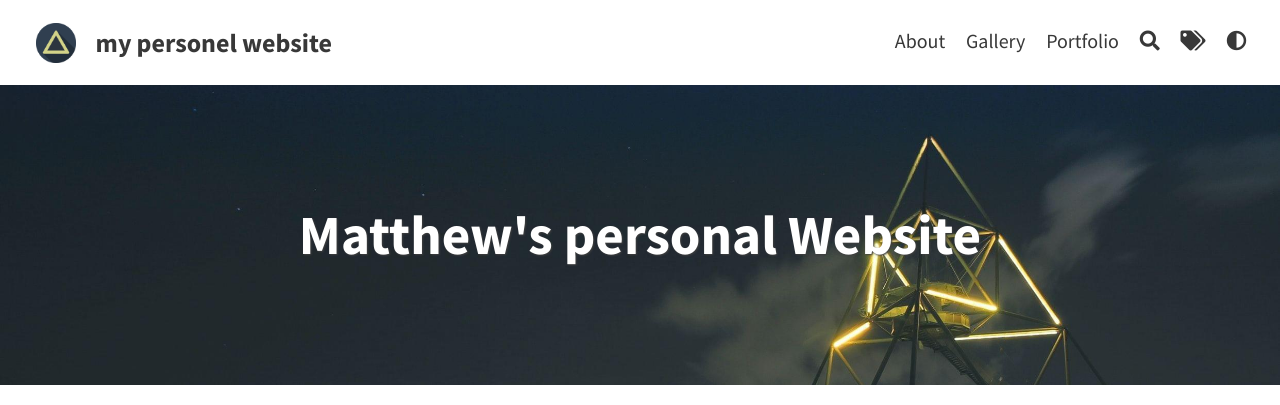
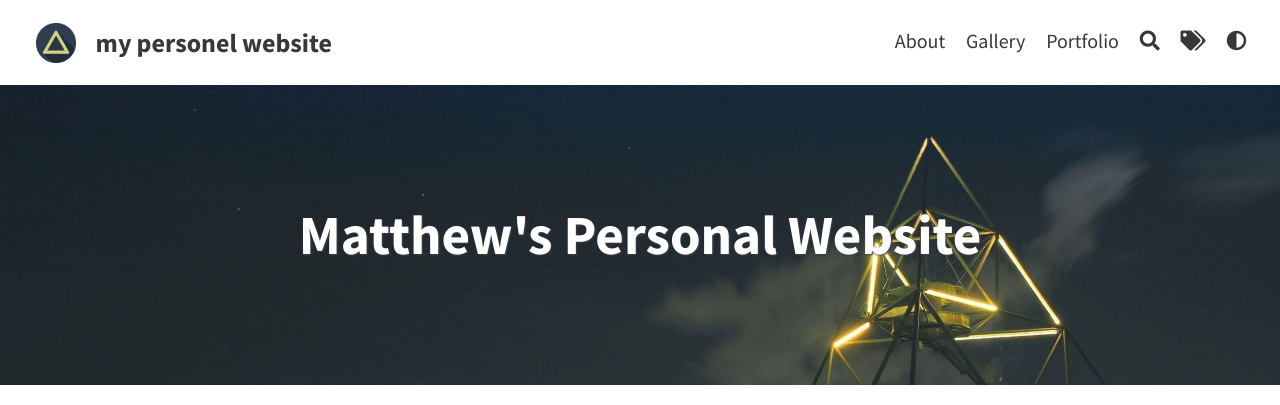
Before and after one commit to superpigpp/superpigpp.github.io, a Jekyll site: the page built from index.html, in a window 1280 px wide and 900 px high. Shown: the top 405 px of the window. Built offline with Jekyll 4.4.1, drawn with Linux system fonts in a browser that asks for light colours; the list of posts is cut into pages by our own code.

```diff
--- a/_config.yml
+++ b/_config.yml
@@ -9,7 +9,7 @@ avatar: assets/img/triangle.png                         # Empty for no avatar in
 favicon: assets/favicon.ico                             # Icon displayed in the tab
 
 # Header and footer text
-header_text: "Matthew's personal Website"        #Change <code>header_text</code> in <code>_config.yml</code>  # Change Blog header text
+header_text: "Matthew's Personal Website"        #Change <code>header_text</code> in <code>_config.yml</code>  # Change Blog header text
 header_feature_image: assets/img/header/triangular.jpeg
 header_feature_image_responsive: true
 footer_text: >
```
